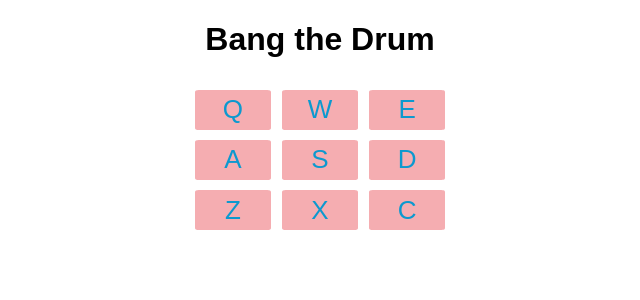
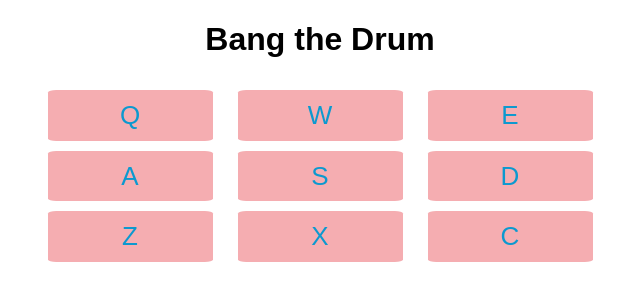
Before and after one commit to apieschel/react-redux-drum-machine, a React (Create React App) app: page / in a window 1280 px wide. Shown: the top 300 px of the page, without its empty margins (320-960 px from the left). Built offline with nearby package versions, Linux system fonts and the light colour scheme.

Commit message:
display name of drum when pad is triggered

```diff
--- a/public/index.html
+++ b/public/index.html
@@ -25,7 +25,7 @@
     <noscript>
       You need to enable JavaScript to run this app.
     </noscript>
-    <div id="root"></div>
+    <div id="drum-machine"></div>
     <!--
       This HTML file is a template.
       If you open it directly in the browser, you will see an empty page.
--- a/src/App.js
+++ b/src/App.js
@@ -50,6 +50,7 @@ class App extends Component {
   handleKeyPress(e) {
 	if(document.getElementById(e.key.toUpperCase())) {
     	document.getElementById(e.key.toUpperCase()).play();
+		document.getElementById("display").firstChild.innerText = document.getElementById(e.key.toUpperCase()).parentElement.id;
 	}
   }
 
@@ -59,6 +60,7 @@ class App extends Component {
     });
 	event.target.firstChild.play();
 	console.log(event);
+	document.getElementById("display").firstChild.innerText = event.target.id;
   }
 
   render() {
--- a/src/drum-machine.css
+++ b/src/drum-machine.css
@@ -58,6 +58,10 @@ div {
   align-items: center;
 }
 
+#display {
+  width: 500px;
+}
+
 .list-container {
   margin-top: 20px;
 }
--- a/src/drum-machine.scss
+++ b/src/drum-machine.scss
@@ -15,6 +15,10 @@ div {
   flex-direction: column;
   justify-content: center;
   align-items: center;
+}
+
+#display {
+	width: 500px;
 }
 
 .list-container {
--- a/src/index.js
+++ b/src/index.js
@@ -4,5 +4,5 @@ import './index.css';
 import App from './App';
 import registerServiceWorker from './registerServiceWorker';
 
-ReactDOM.render(<App />, document.getElementById('root'));
+ReactDOM.render(<App />, document.getElementById('drum-machine'));
 registerServiceWorker();
```
